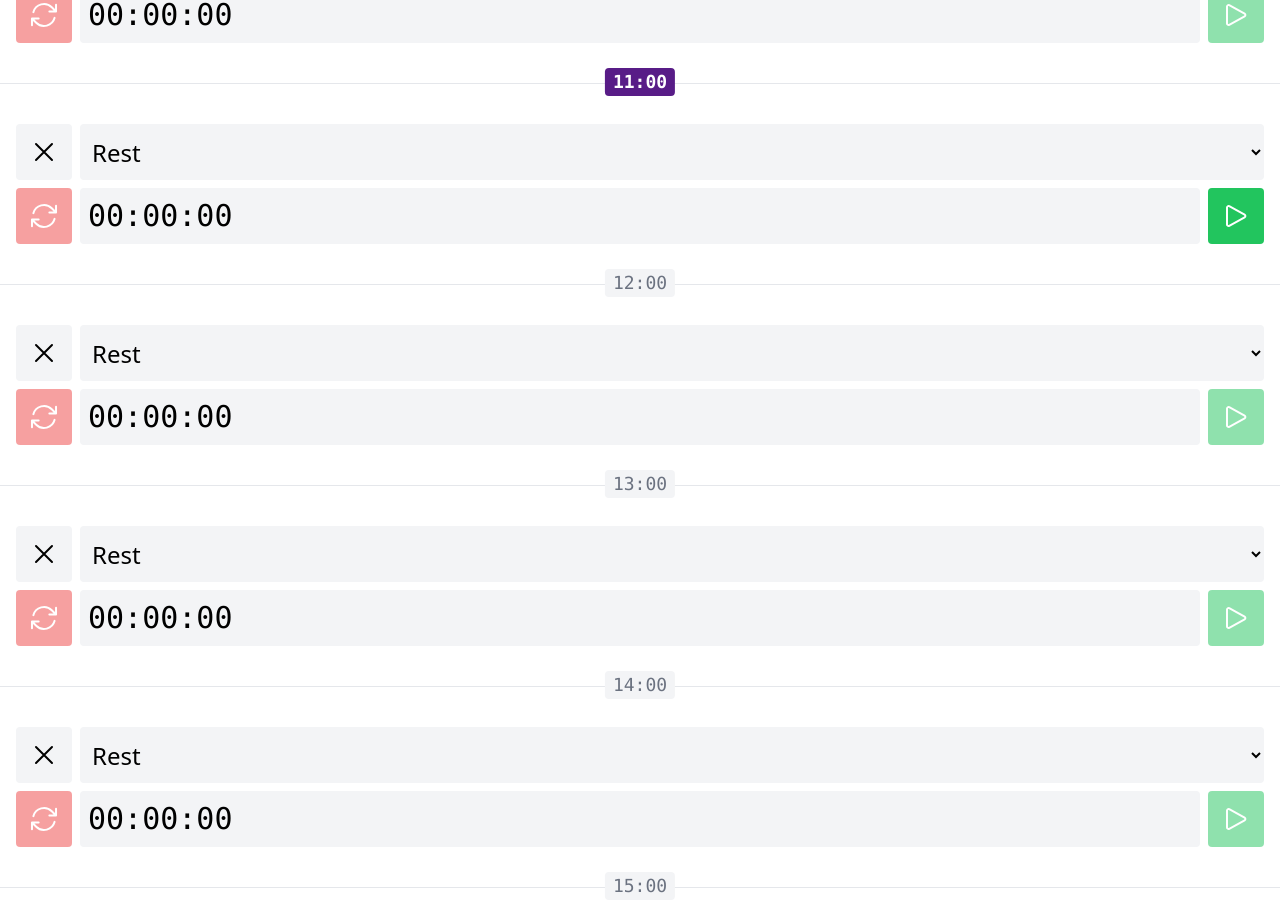
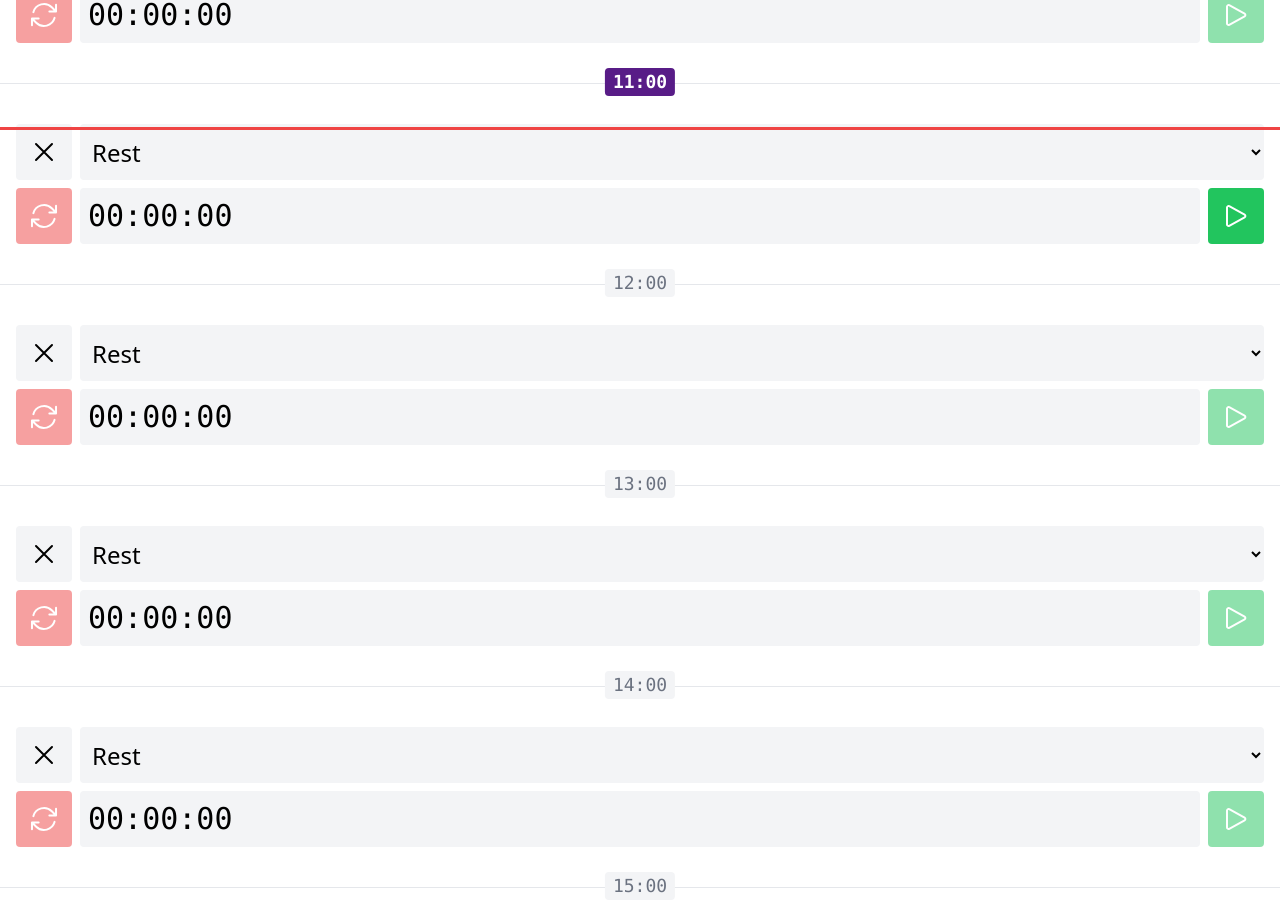
Before and after one commit to Maksym-Siroshtan/ontrack, a Vue app: page /#timeline in a window 1280 px wide. Shown: the part 2216-3140 px from the top of the page. Built offline with nearby package versions, Linux system fonts and the light colour scheme.

Commit message:
Added TimelineIndicator component

```diff
--- /dev/null
+++ b/src/components/TheTimelineIndicator.vue
@@ -0,0 +1,36 @@
+<script setup>
+import { ref } from 'vue'
+import { HUNDRED_PERCENT, MINUTES_IN_HOUR, SECONDS_IN_DAY, SECONDS_IN_MINUTE } from '../constants'
+
+const indicatorRef = ref()
+
+function calculateTopOffset() {
+  return (calculateSecondsSinceMidnightInPercentage() * getTimelineHeight()) / HUNDRED_PERCENT
+}
+
+function calculateSecondsSinceMidnightInPercentage() {
+  return (HUNDRED_PERCENT * calculateSecondsSinceMidnight()) / SECONDS_IN_DAY
+}
+
+function calculateSecondsSinceMidnight() {
+  const now = new Date()
+
+  return (
+    SECONDS_IN_MINUTE * MINUTES_IN_HOUR * now.getHours() +
+    SECONDS_IN_MINUTE * now.getMinutes() +
+    now.getSeconds()
+  )
+}
+
+function getTimelineHeight() {
+  return indicatorRef.value?.parentNode.getBoundingClientRect().height
+}
+</script>
+
+<template>
+  <hr
+    ref="indicatorRef"
+    class="pointer-events-none absolute z-10 w-full border-b-2 border-red-500"
+    :style="{ top: `${calculateTopOffset()}px` }"
+  />
+</template>
--- a/src/constants.js
+++ b/src/constants.js
@@ -36,9 +36,10 @@
 export const MILLISECONDS_IN_SECOND = 1000
 export const SECONDS_IN_MINUTE = 60
 export const MINUTES_IN_HOUR = 60
+export const HOUR_IN_DAY = 24
+export const MIDNIGHT_HOUR = 0
 export const SECONDS_IN_HOUR = SECONDS_IN_MINUTE * MINUTES_IN_HOUR
-export const MIDNIGHT_HOUR = 0
-export const HOUR_IN_DAY = 24
+export const SECONDS_IN_DAY = HOUR_IN_DAY * SECONDS_IN_HOUR
 
 export const PERIOD_SELECT_OPTIONS = generatePeriodSelectOptions()
 
--- a/src/pages/TheTimeline.vue
+++ b/src/pages/TheTimeline.vue
@@ -4,12 +4,14 @@
 import { scrollToCurrentHour, timelineItemRefs, timelineItems } from '../timeline-items'
 
 import TimelineItem from '../components/TimelineItem.vue'
+import TheTimelineIndicator from '../components/TheTimelineIndicator.vue'
 
 onActivated(scrollToCurrentHour)
 </script>
 
 <template>
-  <div class="mt-7">
+  <div class="mt-7 relative">
+    <TheTimelineIndicator />
     <ul>
       <TimelineItem
         v-for="timelineItem in timelineItems"
```
